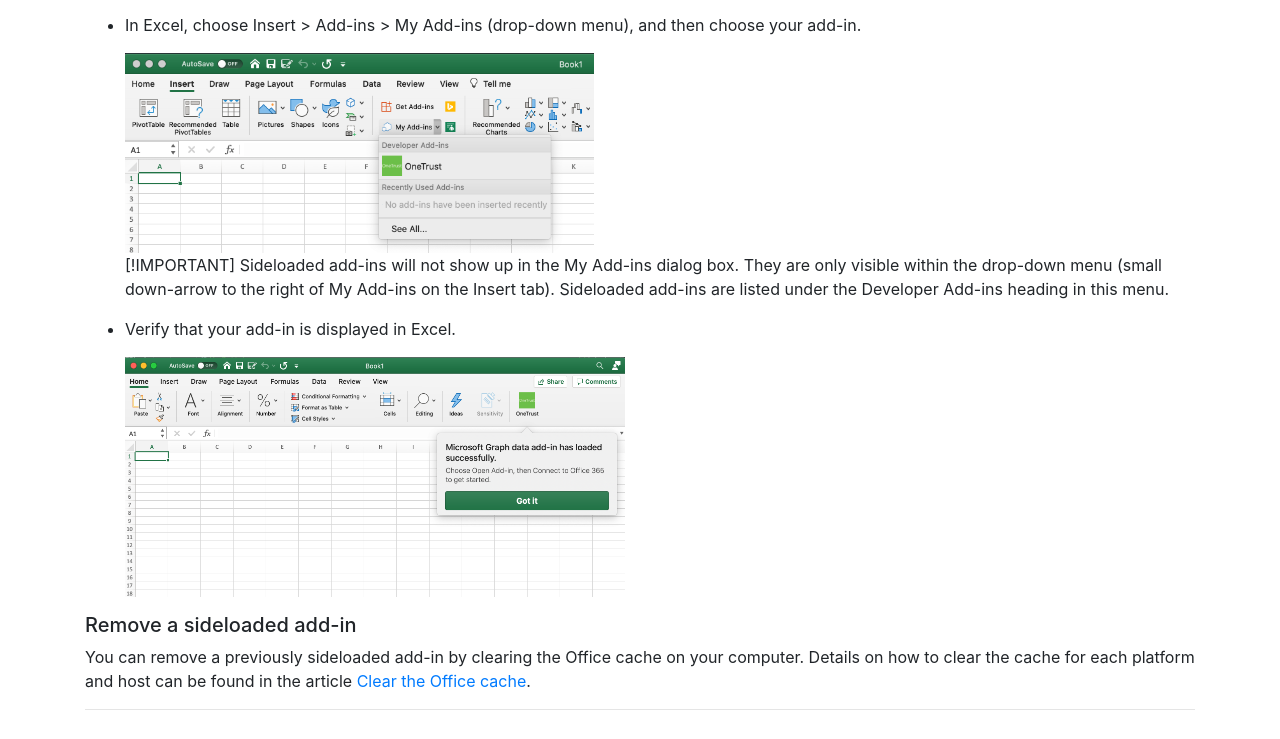
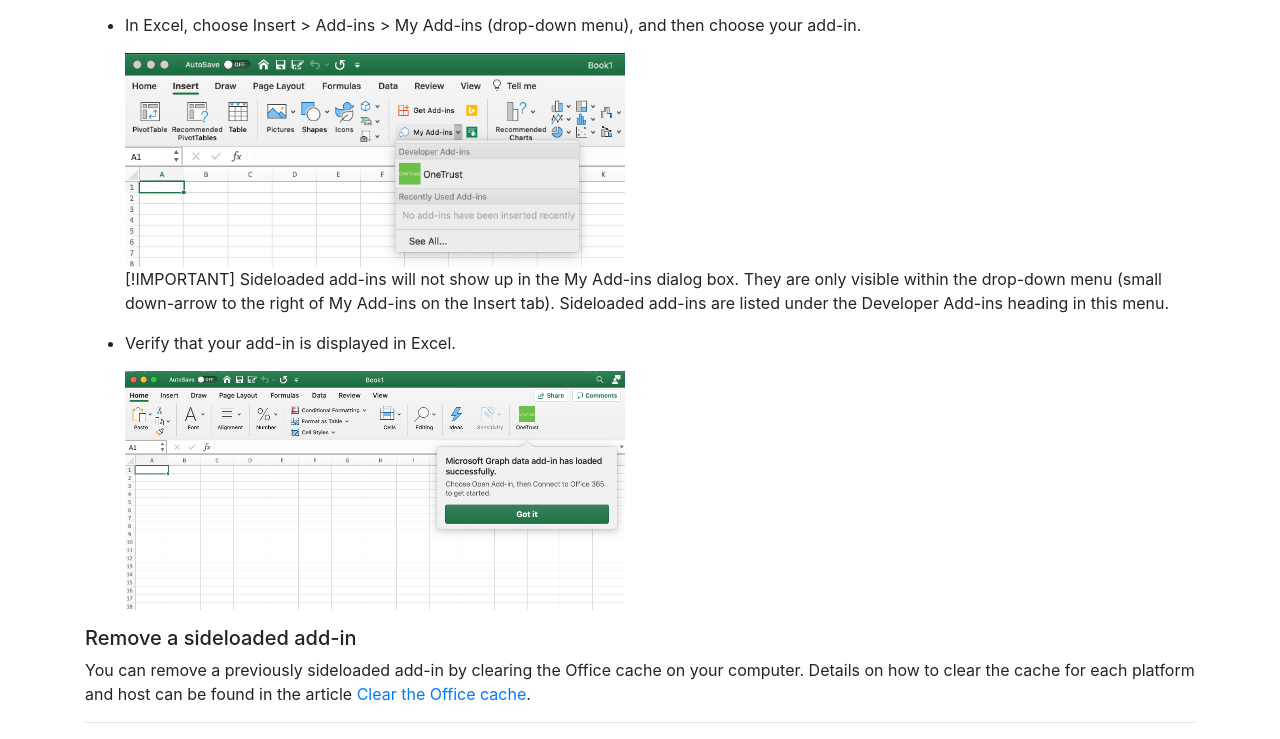
Before and after one commit to leonletto/OTCharts, a website: page src/pages/MacOs.html in a window 1280 px wide. Shown: the part 728-1467 px from the top of the page. Drawn offline with nearby package versions, Linux system fonts and the light colour scheme.

Commit message:
pic width fixed

```diff
--- a/src/pages/MacOs.html
+++ b/src/pages/MacOs.html
@@ -80,7 +80,7 @@
             </li>
             <li>
                 <p>In Excel, choose Insert > Add-ins > My Add-ins (drop-down menu), and then choose your add-in.</p>
-                <img src="images/InsertOTAddin2.png" alt="Insert OTAddin" height="200">
+                <img src="images/InsertOTAddin2.png" alt="Insert OTAddin" width="500">
                 <blockquote>
                     [!IMPORTANT] Sideloaded add-ins will not show up in the My Add-ins dialog box. They are only visible
                     within the drop-down menu (small down-arrow to the right of My Add-ins on the Insert tab).
```
